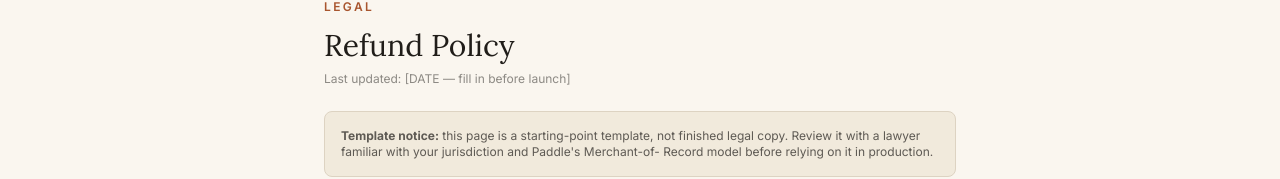
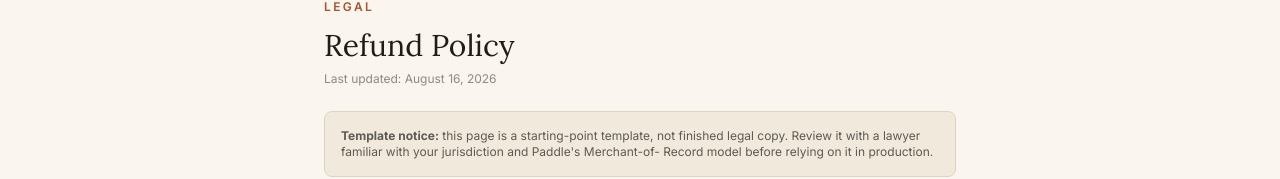
Before and after one commit to EnigmaGithub1/Fluent-system-website1, a Next.js app: page /legal/refund in a window 1280 px wide. Shown: the part 166-345 px from the top of the page. Built offline with nearby package versions, Linux system fonts and the light colour scheme; no server answers.

Commit message:
Update page.tsx

```diff
--- a/src/app/legal/refund/page.tsx
+++ b/src/app/legal/refund/page.tsx
@@ -3,7 +3,7 @@ import LegalPageShell from '@/components/LegalPageShell';
 
 export default function RefundPage() {
   return (
-    <LegalPageShell title="Refund Policy" updated="[DATE — fill in before launch]">
+    <LegalPageShell title="Refund Policy" updated="August 16, 2026">
 
 
       <h2>Requesting a refund</h2>
```
